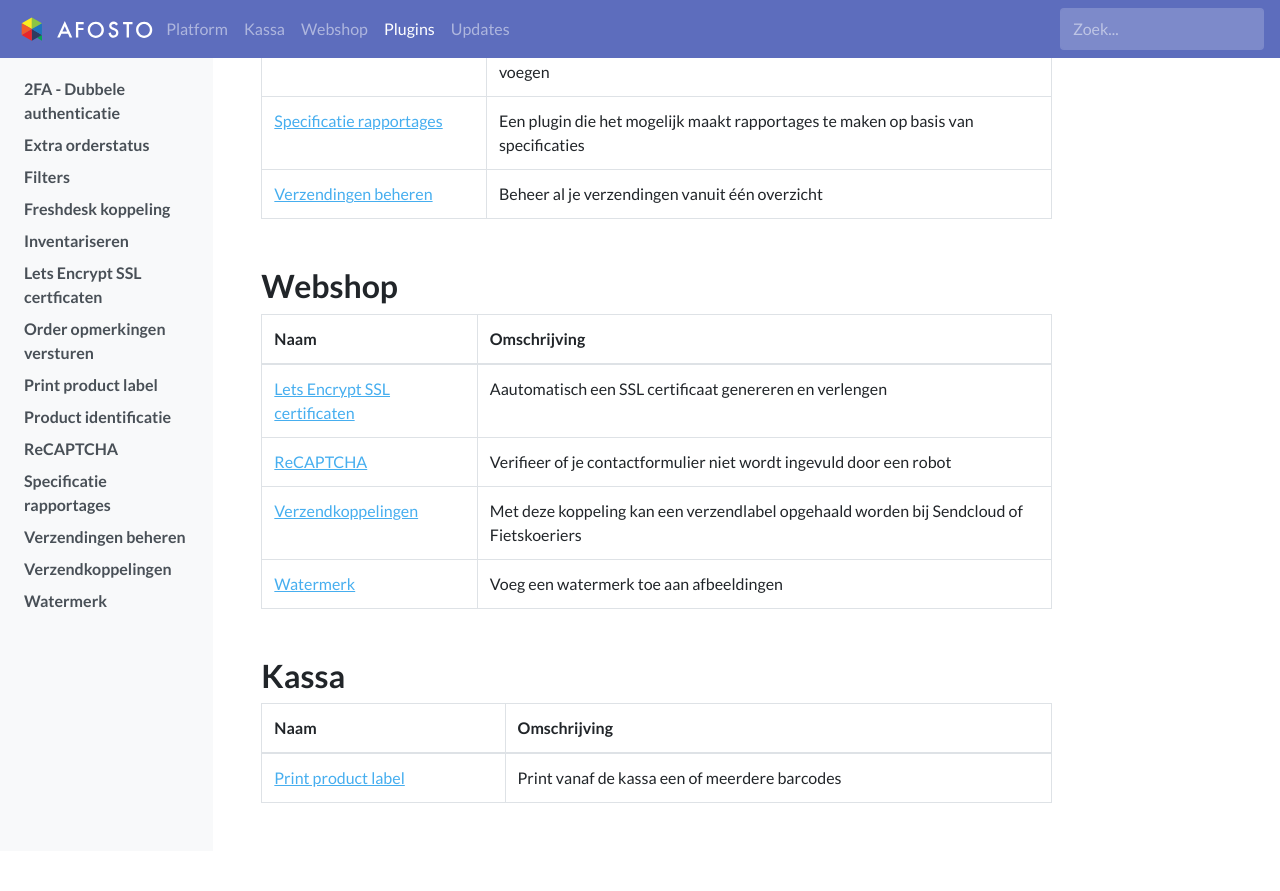
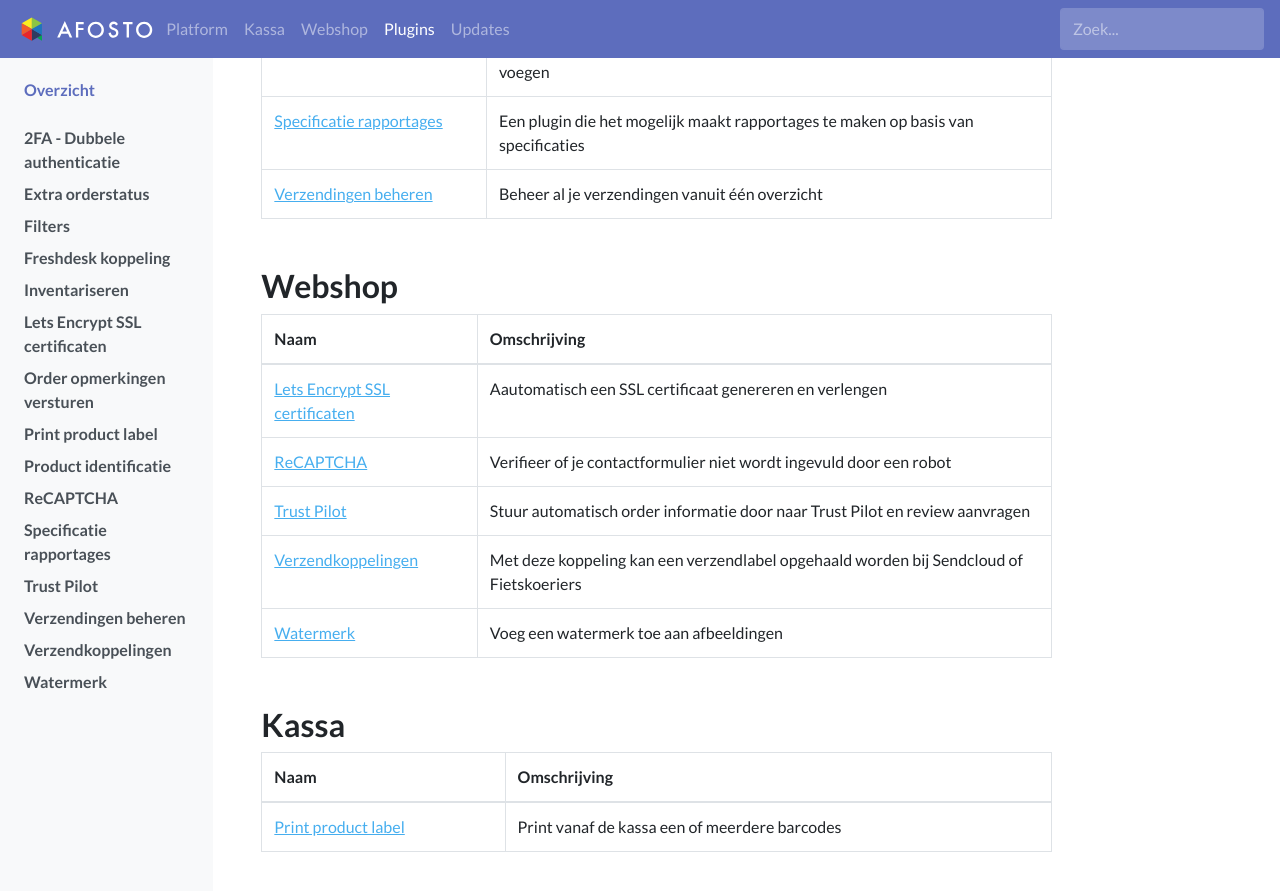
Before and after one commit to afosto/afosto-docs, a Jekyll site: the page built from plugins/index.md, in a window 1280 px wide and 900 px high, scrolled down 566 px. Shown: the top 891 px of the window. Built offline with Jekyll 4.4.1, drawn with Linux system fonts in a browser that asks for light colours; a script that is not in the unit is left out; before the commit the page ends 1417 px from its top, so only the background shows below that.

Commit message:
Trust Pilot manual - added menu item - added entry on plugins/index - added manual

```diff
--- a/_data/sidebar_nav.yml
+++ b/_data/sidebar_nav.yml
@@ -90,7 +90,7 @@
       label: Inventariseren
       slug: /plugins/inventariseren
     - title: Met deze plugin wordt automatisch een SSL certificaat gegenereerd en verlengd.
-      label: Lets Encrypt SSL certficaten
+      label: Lets Encrypt SSL certificaten
       slug: /plugins/lets-encrypt-ssl-certificaten
     - title: Met deze plugin kun je opmerkingen die bij een order zijn geplaatst naar de klant mailen.
       label: Order opmerkingen versturen
@@ -107,6 +107,9 @@
     - title: Een plugin die het mogelijk maakt rapportages te maken op basis van specificaties.
       label: Specificatie rapportages
       slug: /plugins/specificatie-rapportages
+    - title: Stuur automatisch order informatie door naar Trust Pilot en review aanvragen.
+      label: Trust Pilot
+      slug: /plugins/trust-pilot
     - title: Beheer je verzendingen vanuit één overzicht.
       label: Verzendingen beheren
       slug: /plugins/verzendingen-beheren
--- a/plugins/index.md
+++ b/plugins/index.md
@@ -28,6 +28,7 @@ redirect_from:
 |---|---|
 |[Lets Encrypt SSL certificaten](/plugins/lets-encrypt-ssl-certificaten)|Aautomatisch een SSL certificaat genereren en verlengen|
 |[ReCAPTCHA](/plugins/recaptcha)|Verifieer of je contactformulier niet wordt ingevuld door een robot|
+|[Trust Pilot](/plugins/trust-pilot)|Stuur automatisch order informatie door naar Trust Pilot en review aanvragen|
 |[Verzendkoppelingen](/plugins/verzendkoppelingen)|Met deze koppeling kan een verzendlabel opgehaald worden bij Sendcloud of Fietskoeriers|
 |[Watermerk](/plugins/watermerk)|Voeg een watermerk toe aan afbeeldingen|
 {: .table.table-bordered }
```
Also changed, not shown: plugins/trust-pilot.md (added, +53 -0 lines).
